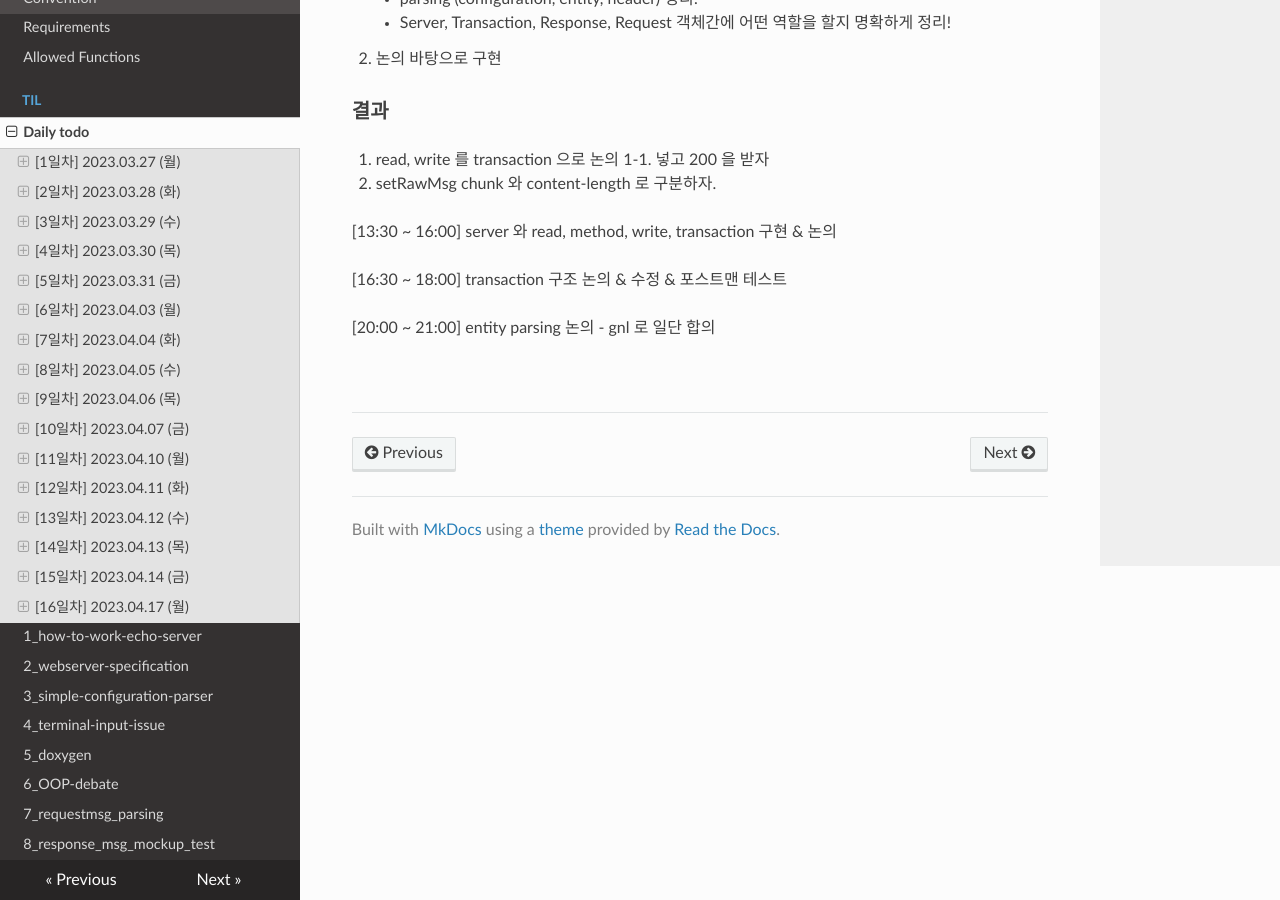
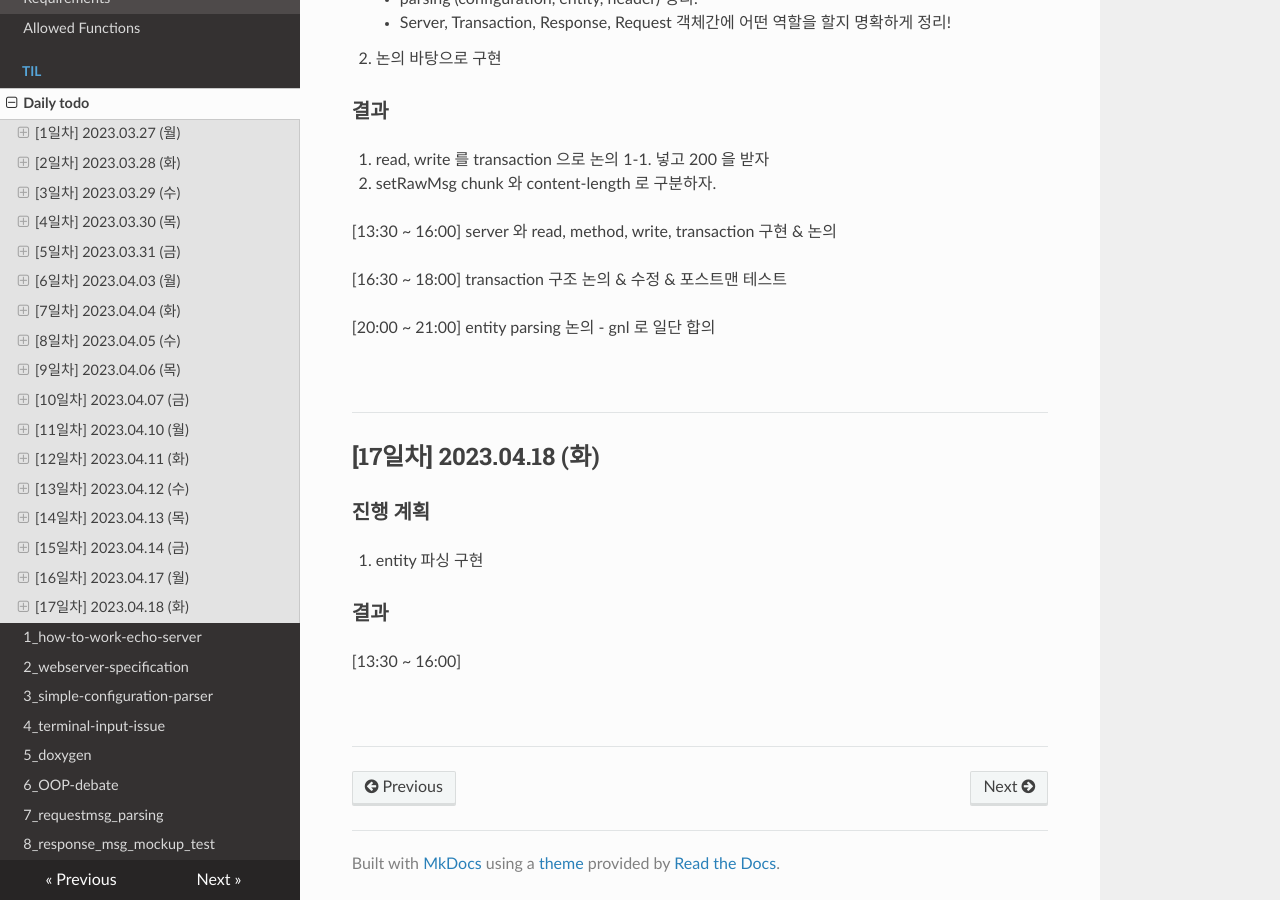
Before and after one commit to JaeHwan-s-WebServeClass/webserver-nginx, an MkDocs documentation site: the page built from docs/docs/til/0_daily-todo.md, in a window 1280 px wide and 900 px high, scrolled down 7242 px. Built offline with MkDocs 1.6.1, drawn with Linux system fonts in a browser that asks for light colours; nearby versions of some CDN libraries.

Commit message:
docs: add today todolist

```diff
--- a/docs/docs/til/0_daily-todo.md
+++ b/docs/docs/til/0_daily-todo.md
@@ -305,3 +305,16 @@
 <br>
 
 ***
+
+## [17일차] 2023.04.18 (화)
+
+### 진행 계획
+1. entity 파싱 구현
+
+### 결과
+
+[13:30 ~ 16:00]
+
+<br>
+
+***
```
